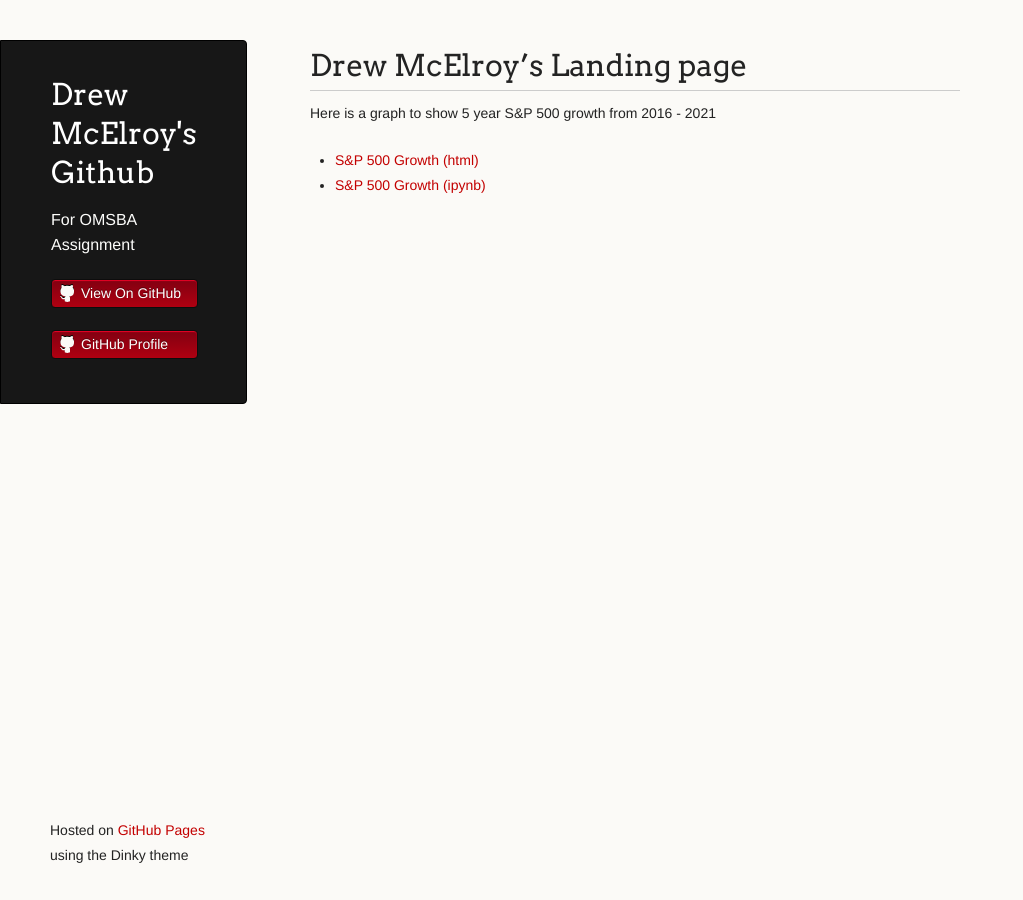
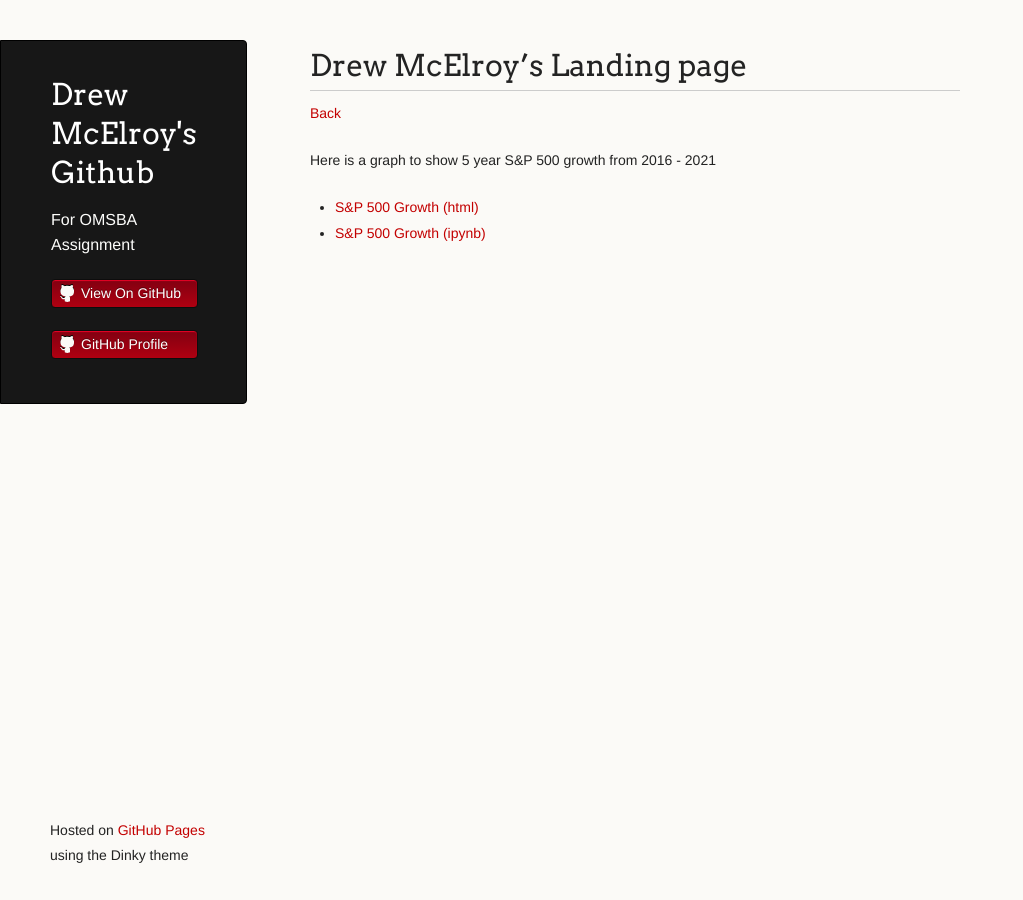
Before and after one commit to jaroo207/jaroo207.github.io, a Jekyll site: the page built from timeseries/index.md, in a window 1280 px wide. Shown: the whole page, without its empty margins (0-1023 px from the left). Built offline with Jekyll 4.4.1, drawn with Linux system fonts in a browser that asks for light colours; our own code applies the rules of GitHub Pages for plain Markdown files.

Commit message:
Update index.md

```diff
--- a/timeseries/index.md
+++ b/timeseries/index.md
@@ -3,6 +3,7 @@
 description: Course Content
 ---
 # Drew McElroy's Landing page
+[Back](https://jaroo207.github.io/)
 
 Here is a graph to show 5 year S&P 500 growth from 2016 - 2021
 - [S&P 500 Growth (html)](S&P_500_Growth.html)
```
